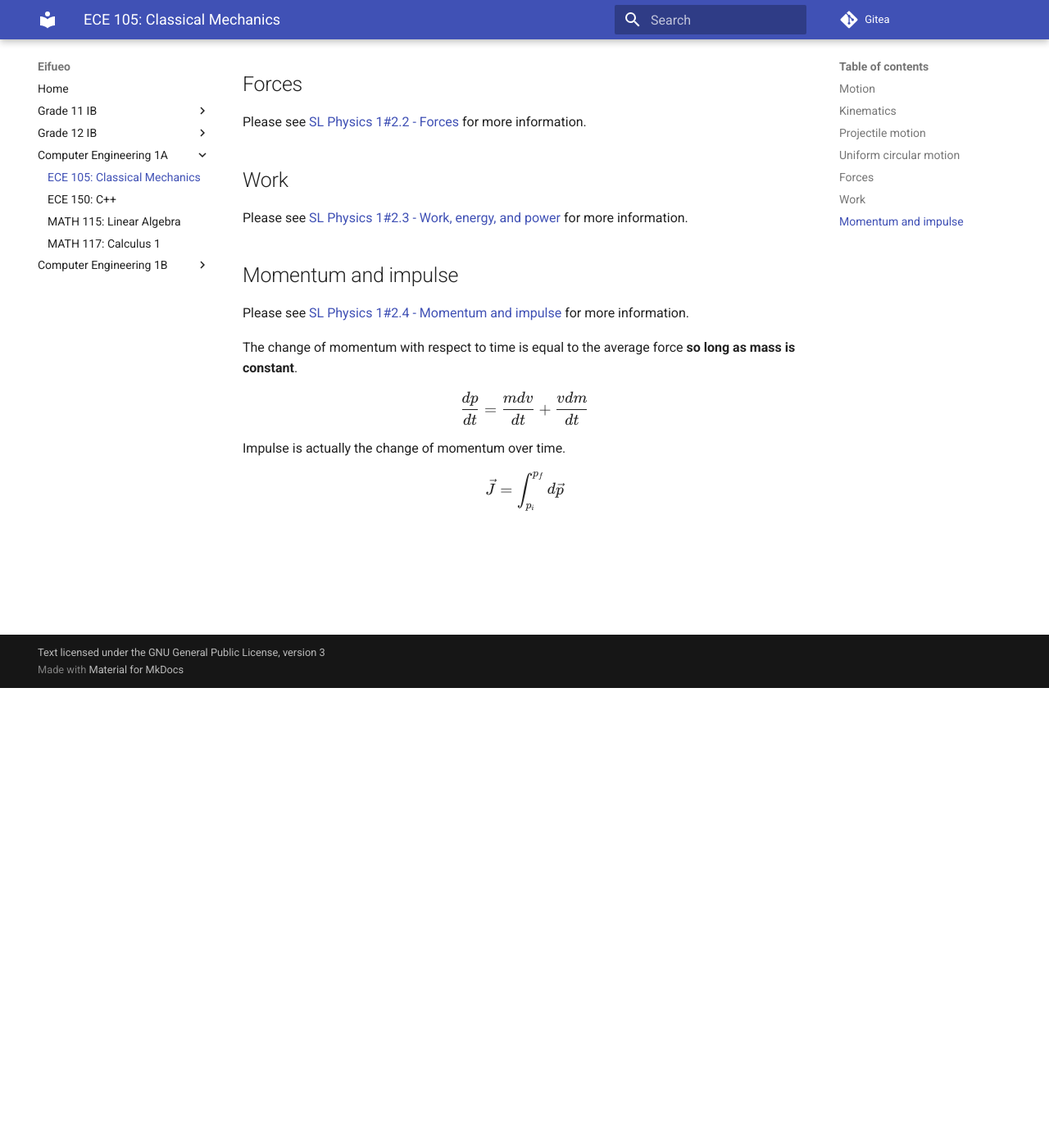
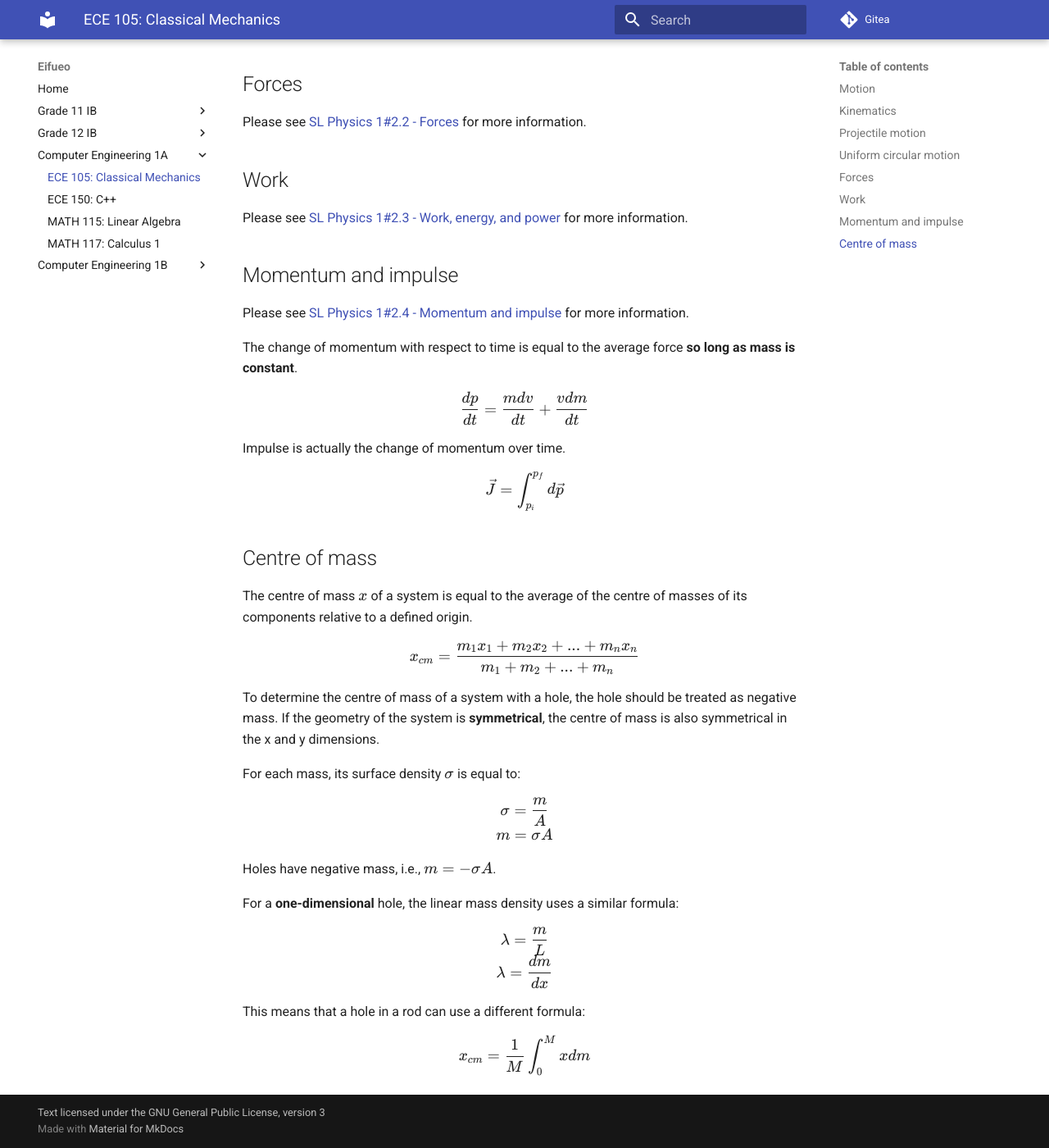
Before and after one commit to potatoeggy/eifueo, an MkDocs documentation site: the page built from docs/ce1/ece105.md, in a window 1280 px wide and 1400 px high, scrolled down 561 px. Shown: the whole window at 82% size. Built offline with MkDocs 1.6.1 and Material for MkDocs 9.7.7, drawn with Linux system fonts in a browser that asks for light colours.

Commit message:
ece105: add com

```diff
--- a/docs/ce1/ece105.md
+++ b/docs/ce1/ece105.md
@@ -35,3 +35,30 @@ $$\frac{dp}{dt} = \frac{mdv}{dt} + \frac{vdm}{dt}$$
 Impulse is actually the change of momentum over time.
 
 $$\vec J = \int^{p_f}_{p_i}d\vec p$$
+
+## Centre of mass
+
+The centre of mass $x$ of a system is equal to the average of the centre of masses of its components relative to a defined origin.
+
+$$x_{cm} = \frac{m_1x_1 + m_2x_2 + ... + m_nx_n}{m_1 + m_2 + ... + m_n}$$
+
+To determine the centre of mass of a system with a hole, the hole should be treated as negative mass. If the geometry of the system is **symmetrical**, the centre of mass is also symmetrical in the x and y dimensions.
+
+For each mass, its surface density $\sigma$ is equal to:
+
+$$
+\sigma = \frac{m}{A} \\
+m = \sigma A
+$$
+
+Holes have negative mass, i.e., $m = -\sigma A$.
+
+For a **one-dimensional** hole, the linear mass density uses a similar formula:
+
+$$
+\lambda =\frac{m}{L} \\
+\lambda = \frac{dm}{dx}
+$$
+
+This means that a hole in a rod can use a different formula:
+$$x_{cm} = \frac{1}{M}\int^M_0 xdm$$
```
